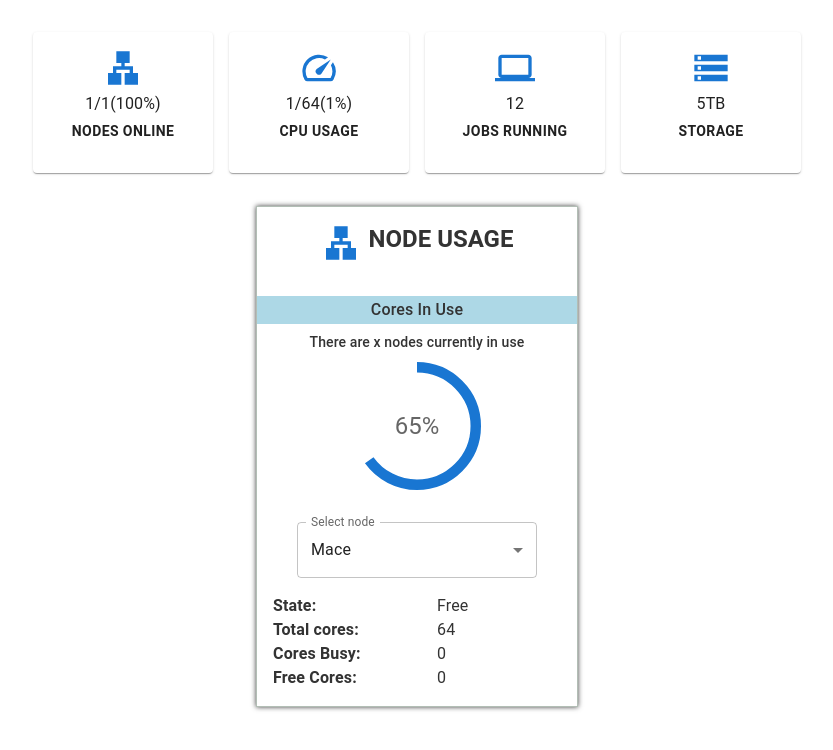
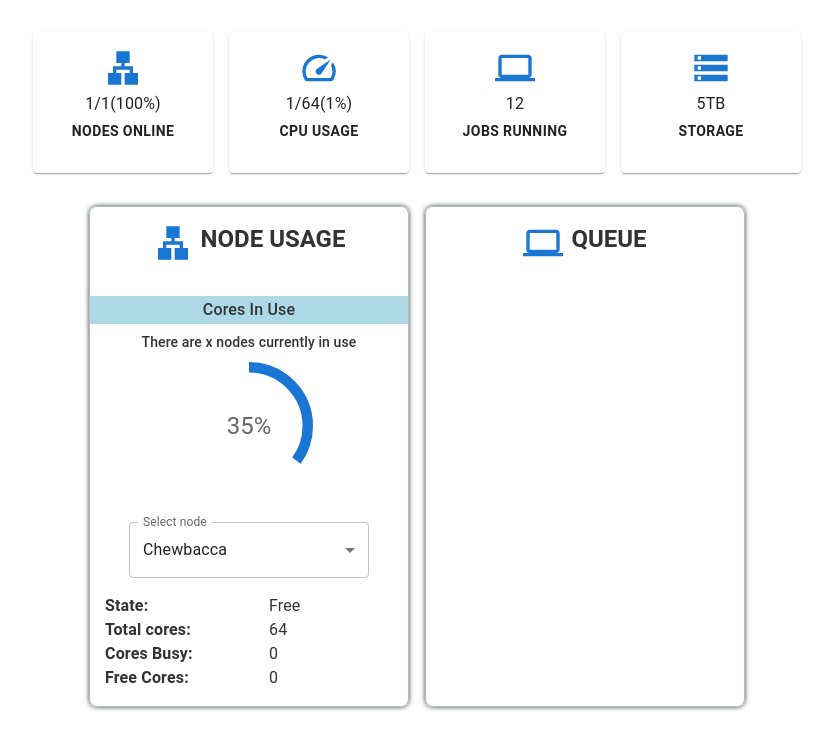
Before and after one commit to allansanyaz/jms, a Next.js app: page / in a window 1280 px wide. Shown: the top 750 px of the page, without its empty margins (223-1056 px from the left). Built offline with nearby package versions, Linux system fonts and the light colour scheme.

Commit message:
Queue datagrid column and row set up

```diff
--- a/package.json
+++ b/package.json
@@ -13,6 +13,7 @@
     "@emotion/styled": "^11.11.0",
     "@mui/icons-material": "^5.13.7",
     "@mui/material": "^5.13.7",
+    "@mui/x-data-grid": "^6.9.2",
     "autoprefixer": "10.4.14",
     "eslint": "8.44.0",
     "eslint-config-next": "13.4.9",
--- a/src/components/dashboard/dashboard.component.jsx
+++ b/src/components/dashboard/dashboard.component.jsx
@@ -4,6 +4,7 @@ import CardComponent from "@/components/card/card.component.jsx";
 import Divider from '@mui/material/Divider';
 
 import NodesComponent from "@/components/nodes/nodes.component.jsx";
+import QueueComponent from "@/components/queue/queue.component.jsx";
 
 const DashboardComponent = () => {
 	return (
@@ -30,10 +31,16 @@ const DashboardComponent = () => {
 
 			<Stack
 				direction="row"
-				spacing={2}
+				sx={{
+					display: 'flex',
+					flexDirection: 'row',
+					justifyContent: 'center',
+					flexWrap: 'wrap',
+					gap: '1rem',
+				}}
 			>
 				<NodesComponent />
-
+				<QueueComponent />
 			</Stack>
 
 		</>
--- a/src/components/nodes/nodes.component.jsx
+++ b/src/components/nodes/nodes.component.jsx
@@ -1,3 +1,4 @@
+import { useState, useEffect } from 'react';
 import LanIcon from '@mui/icons-material/Lan';
 import Stack from "@mui/material/Stack";
 import Box from '@mui/material/Box';
@@ -7,6 +8,18 @@ import TextField from '@mui/material/TextField';
 import MenuItem from '@mui/material/MenuItem';
 import ResponsiveCircle from '@/icons/responsive.circle.icon.jsx';
 const NodesComponent = () => {
+
+	const [node, setNode] = useState(nodeList[0]);
+	const [progress, setProgress] = useState(35);
+
+	const onNodeSelectionChange = (event) => {
+		console.log("Select has changed to:")
+		console.log(event.target.value);
+		setNode(event.target.value);
+		// change node based on value
+		setProgress((event.target.value === "Mace") ? 65 : 35);
+	};
+
 	return (
 		<Box
 			sx={{
@@ -14,8 +27,9 @@ const NodesComponent = () => {
 				flexDirection: 'column',
 				alignItems: 'center',
 				border: '1px solid #B2BEB5',
+				borderRadius: '0.5rem',
 				boxShadow: '0px 0px 5px 0px rgba(0,0,0,0.75)',
-				width: '100%',
+				width: '20rem',
 				padding: '1rem 0',
 			}}
 		>
@@ -77,7 +91,7 @@ const NodesComponent = () => {
 					There are x nodes currently in use
 				</Typography>
 
-				<ResponsiveCircle progress={65} />
+				<ResponsiveCircle progress={progress} />
 
 				<Box
 					display="flex"
@@ -96,6 +110,7 @@ const NodesComponent = () => {
 						select
 						label="Select node"
 						defaultValue={nodeList[0]}
+						onChange={onNodeSelectionChange}
 					>
 						{
 							nodeList.map((node) => (
@@ -232,4 +247,4 @@ const NodesComponent = () => {
 
 export default NodesComponent;
 
-const nodeList = ["Mace", "Chewbacca"]
+const nodeList = ["Chewbacca", "Mace"]
--- /dev/null
+++ b/src/components/queue/queue.component.jsx
@@ -0,0 +1,66 @@
+'use client';
+import Box from '@mui/material/Box';
+import ComputerIcon from '@mui/icons-material/Computer';
+import { DataGrid } from '@mui/x-data-grid';
+import Divider from '@mui/material/Divider';
+import Typography from "@mui/material/Typography";
+import Stack from "@mui/material/Stack";
+
+import { columns, rows } from './table.data.js';
+
+const QueueComponent = () => {
+	return (
+		<Box
+			sx={{
+				display: 'flex',
+				flexDirection: 'column',
+				alignItems: 'center',
+				border: '1px solid #B2BEB5',
+				borderRadius: '0.5rem',
+				boxShadow: '0px 0px 5px 0px rgba(0,0,0,0.75)',
+				minWidth: '20rem',
+				maxWidth: '100%',
+				padding: '1rem 0',
+			}}
+		>
+			<Stack
+				direction="row"
+				spacing={1}
+				sx={{
+					display: 'flex',
+					flexDirection: 'row',
+					justifyContent: 'center',
+				}}
+			>
+				<ComputerIcon key={3} color={'primary'} sx={{ fontSize: '2.5rem' }} />
+				<Typography
+					variant="h5"
+					gutterBottom
+					sx={{
+						fontWeight: 'bold',
+						textTransform: 'uppercase',
+					}}
+				>
+					Queue
+				</Typography>
+			</Stack>
+
+			<Divider sx={{ my: 2 }} />
+
+			<Stack
+				direction="column"
+				spacing={1}
+				sx={{
+					display: 'flex',
+					flexDirection: 'column',
+					alignItems: 'center',
+					width: '100%',
+				}}
+			>
+			</Stack>
+
+		</Box>
+	)
+}
+
+export default QueueComponent;
--- /dev/null
+++ b/src/components/queue/table.data.js
@@ -0,0 +1,53 @@
+export const columns = [
+	{
+		field: 'id',
+		headerName: 'ID',
+		width: 90
+	},
+	{
+		field: 'jobID',
+		headerName: 'Job ID',
+		width: 250
+	},
+	{
+		field: 'queue',
+		headerName: 'Queue',
+		width: 150
+	},
+	{
+		field: 'jobName',
+		headerName: 'Job Name',
+		width: 250
+	},
+	{
+		field: 'state',
+		headerName: 'State',
+		width: 50
+	},
+	{
+		field: 'nodes',
+		headerName: 'Nodes',
+		width: 50
+	},
+	{
+		field: 'cores',
+		headerName: 'Cores',
+		width: 50
+	},
+	{
+		field: 'walltime',
+		headerName: 'Wall Time',
+		width: 350
+	},
+	{
+		field: 'delete',
+		headerName: 'Delete',
+		width: 100
+	}
+];
+
+export const rows = [
+	{ id: 1, jobID: 'JID_123456', queue: 'batch', jobName: 'job1', state: 'R', nodes: 4, cores: 48, walltime: '06:00:00', delete: 'Delete' },
+	{ id: 2, jobID: 'JID_123457', queue: 'batch', jobName: 'job2', state: 'R', nodes: 2, cores: 32, walltime: '12:00:00', delete: 'Delete' },
+	{ id: 3, jobID: 'JID_123458', queue: 'batch', jobName: 'job3', state: 'R', nodes: 1, cores: 12, walltime: '08:00:00', delete: 'Delete' },
+];
```
Also changed, not shown: 1 other file (tests, documents, lock files or other folders).
